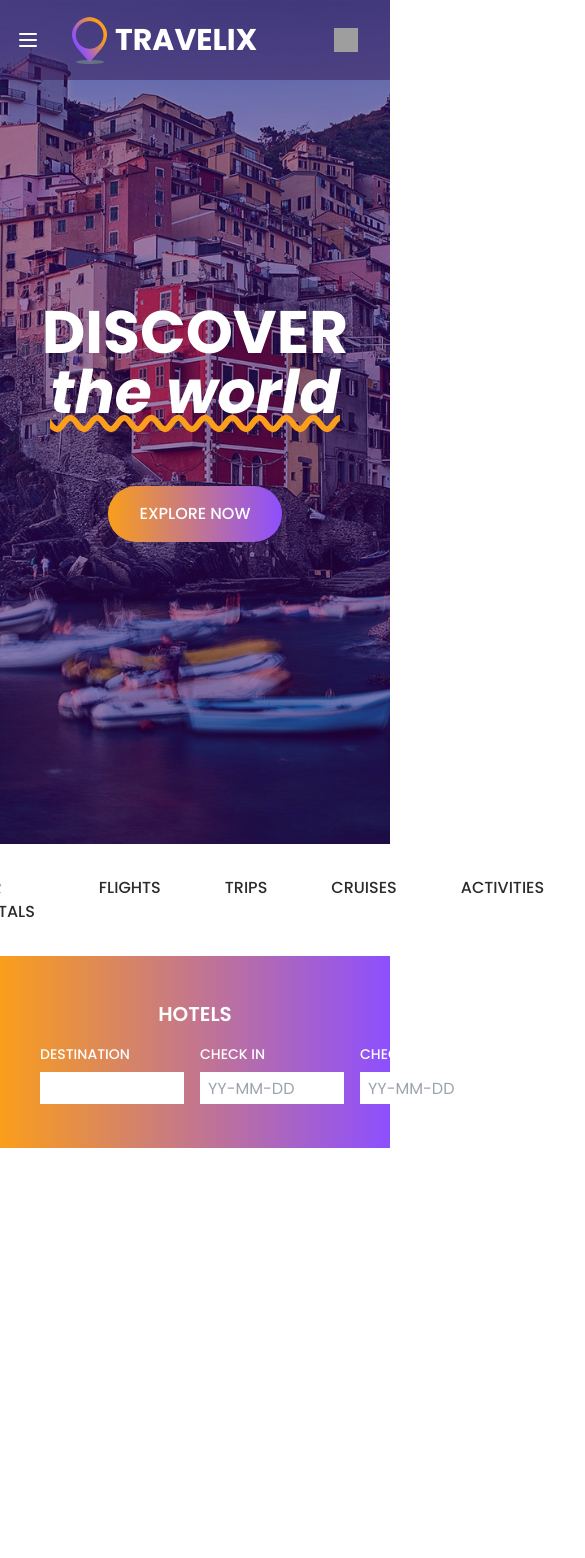
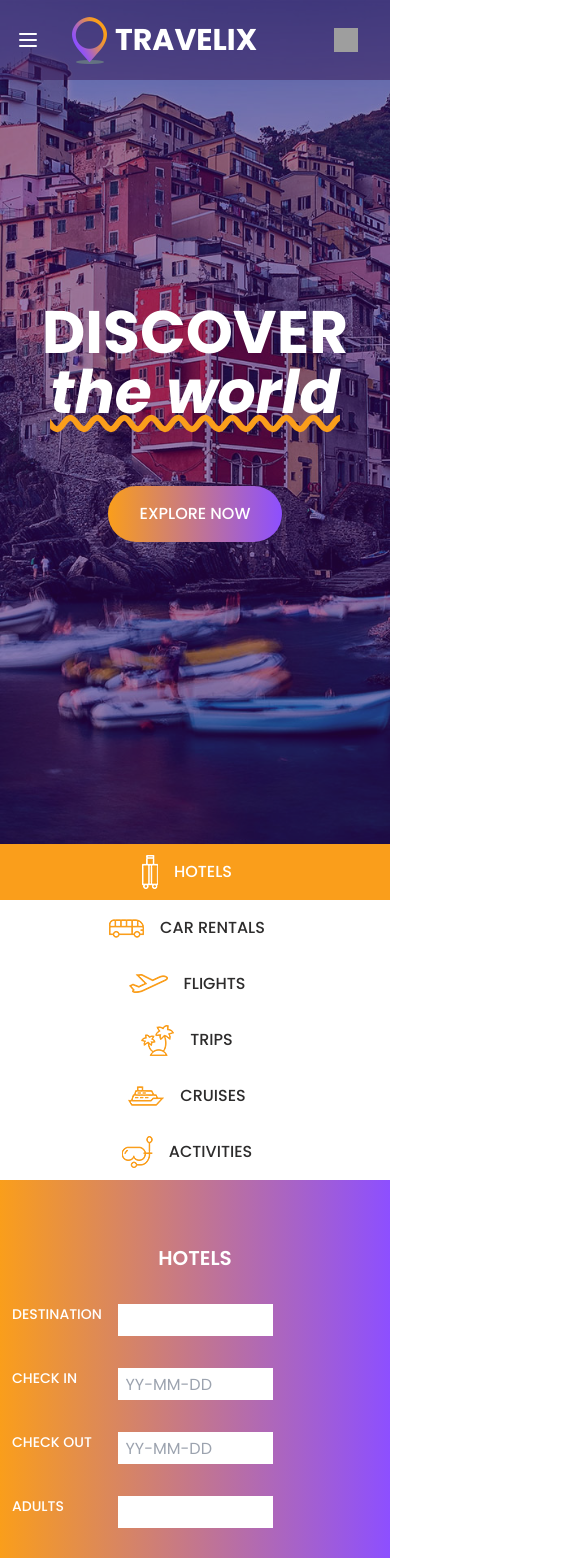
Before and after one commit to orionus14/travelix, a React (Vite) app: page / in a window 390 px wide. Shown: the top 1558 px of the page, 585 px wide, since content can reach past the window. Before the commit the page ends 1148 px from the top, so only its background shows below. Built offline with nearby package versions, Linux system fonts and the light colour scheme; grey boxes are pictures that could not be loaded.

Commit message:
Added adaptive to Activity Buttons and Input Fields

```diff
--- a/src/components/ActivityButton.jsx
+++ b/src/components/ActivityButton.jsx
@@ -2,7 +2,7 @@ import React from 'react'
 
 const ActivityButton = ({ text, src, alt, onClick, isActive }) => {
     return (
-        <div className={`flex items-center px-4 uppercase font-medium
+        <div className={`flex justify-center items-center px-4 uppercase font-medium
             text-[#2d2c2c] hover:bg-[#fa9e1b] hover:text-white
             transition duration-300 cursor-pointer activity
             ${isActive ? 'active bg-[#fa9e1b] text-white' : ''}`}
@@ -11,7 +11,7 @@ const ActivityButton = ({ text, src, alt, onClick, isActive }) => {
                 <img className='activity-icon transition-filter duration-300'
                     src={src} alt={alt} />
             </div>
-            <div className='px-4 py-8'>{text}</div>
+            <div className='px-4 py-4 lg:py-8'>{text}</div>
         </div>
     )
 }
--- a/src/components/ButtonDark.jsx
+++ b/src/components/ButtonDark.jsx
@@ -2,7 +2,7 @@ import React from 'react'
 
 const ButtonDark = () => {
   return (
-    <div className='flex justify-center items-center px-8 h-12
+    <div className='flex justify-center items-center px-8 h-12 w-1/2 lg:w-auto
     cursor-pointer rounded-full text-white
     uppercase font-medium text-sm
     bg-purple-950 hover:bg-purple-900 '>
--- a/src/components/ChooseVacation.jsx
+++ b/src/components/ChooseVacation.jsx
@@ -4,12 +4,12 @@ import ActivityButton from './ActivityButton'
 import SearchInputSection from './SearchInputSection'
 
 const ChooseVacation = () => {
-    const [activeActivity, setActiveActivity] = useState([activities[0].activity]);
+    const [activeActivity, setActiveActivity] = useState(activities[0].activity);
 
   return (
     <div className='bg-white'>
       <nav>
-        <ul className='flex flex-row justify-center'>
+        <ul className='flex flex-col lg:flex-row justify-center'>
             {activities.map((act, index) => (
                 <li key={index}>
                     <ActivityButton
--- a/src/components/Input.jsx
+++ b/src/components/Input.jsx
@@ -2,7 +2,7 @@ import React from 'react'
 
 const Input = ({placeholder = ''}) => {
   return (
-    <input className='text-[#929191] p-2 h-8 w-36'
+    <input className='text-[#929191] p-2 h-8 w-1/2 lg:w-36'
     type="text"
     placeholder={placeholder} />
   )
--- a/src/components/InputFields.jsx
+++ b/src/components/InputFields.jsx
@@ -4,32 +4,32 @@ import Input from './Input'
 
 const InputFields = ({ activity }) => {
     return (
-        <div className='flex flex-col justify-center h-full py-16 px-8'>
+        <div className='flex flex-col justify-center h-full py-16 px-8 animate-slidein'>
             <div className='text-center text-white uppercase font-semibold text-xl mb-4'>
                 {activity}
             </div>
-            <div className='flex justify-around items-end'>
-                <div className='mx-2'>
+            <div className='flex flex-col justify-center lg:flex-row lg:justify-around lg:items-end'>
+                <div className='mx-2 my-4 lg:my-0'>
                     <div className='input-field-title'>Destination</div>
-                    <div><Input /></div>
+                    <div className='flex justify-center lg:block'><Input /></div>
                 </div>
-                <div className='mx-2'>
+                <div className='mx-2 my-4 lg:my-0'>
                     <div className='input-field-title'>Check In</div>
-                    <div><Input placeholder='YY-MM-DD' /></div>
+                    <div className='flex justify-center lg:block'><Input placeholder='YY-MM-DD' /></div>
                 </div>
-                <div className='mx-2'>
+                <div className='mx-2 my-4 lg:my-0'>
                     <div className='input-field-title'>Check Out</div>
-                    <div><Input placeholder='YY-MM-DD' /></div>
+                    <div className='flex justify-center lg:block'><Input placeholder='YY-MM-DD' /></div>
                 </div>
-                <div className='mx-2'>
+                <div className='mx-2 my-4 lg:my-0'>
                     <div className='input-field-title'>Adults</div>
-                    <div><Input /></div>
+                    <div className='flex justify-center lg:block'><Input /></div>
                 </div>
-                <div className='mx-2'>
+                <div className='mx-2 my-4 lg:my-0'>
                     <div className='input-field-title'>Children</div>
-                    <div><Input /></div>
+                    <div className='flex justify-center lg:block'><Input /></div>
                 </div>
-                <div className='mx-2'>
+                <div className='mx-2 my-4 lg:my-0 flex justify-center lg:block'>
                     <ButtonDark />
                 </div>
             </div>
--- a/src/components/SearchInputSection.jsx
+++ b/src/components/SearchInputSection.jsx
@@ -9,7 +9,7 @@ const SearchInputSection = ({ activeActivity }) => {
     }, {});
 
     return (
-        <div className='w-full h-48 bg-gradient-to-r from-[#fa9e1b] to-[#8d4fff]'>
+        <div className='w-full lg:h-48 bg-gradient-to-r from-[#fa9e1b] to-[#8d4fff]'>
             {activityContent[activeActivity]}
         </div>
     )
--- a/src/index.css
+++ b/src/index.css
@@ -49,6 +49,6 @@
     }
 
     .input-field-title {
-        @apply text-white font-medium uppercase text-sm mb-2;
+        @apply text-white font-medium uppercase text-sm mb-2 lg:static absolute left-3 sm:left-8 md:left-20;
     }
 }
```
